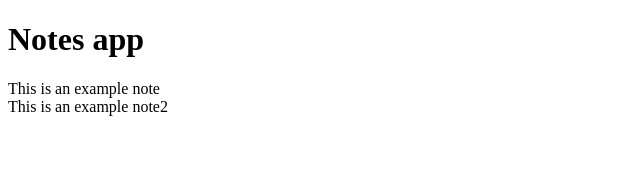
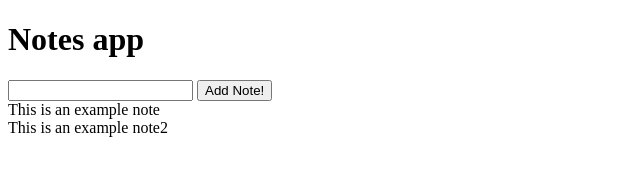
Before and after one commit to tomfyfe85/JS-WebApps, a website with bundled scripts: page notes-app/index.html in a window 1280 px wide. Shown: the whole page, without its empty margins (0-640 px from the left). Built offline with nearby package versions, Linux system fonts and the light colour scheme.

Commit message:
added inout field and Add Note! button to index.html

```diff
--- a/notes-app/index.html
+++ b/notes-app/index.html
@@ -5,6 +5,8 @@
   </head>
   <body>
     <h1>Notes app</h1>
+    <input type="text" id="'note-input" />
+    <button id="add-note-button">Add Note!</button>
     <div id="main-container"></div>
   </body>
   <script src="bundle.js"></script>
```
